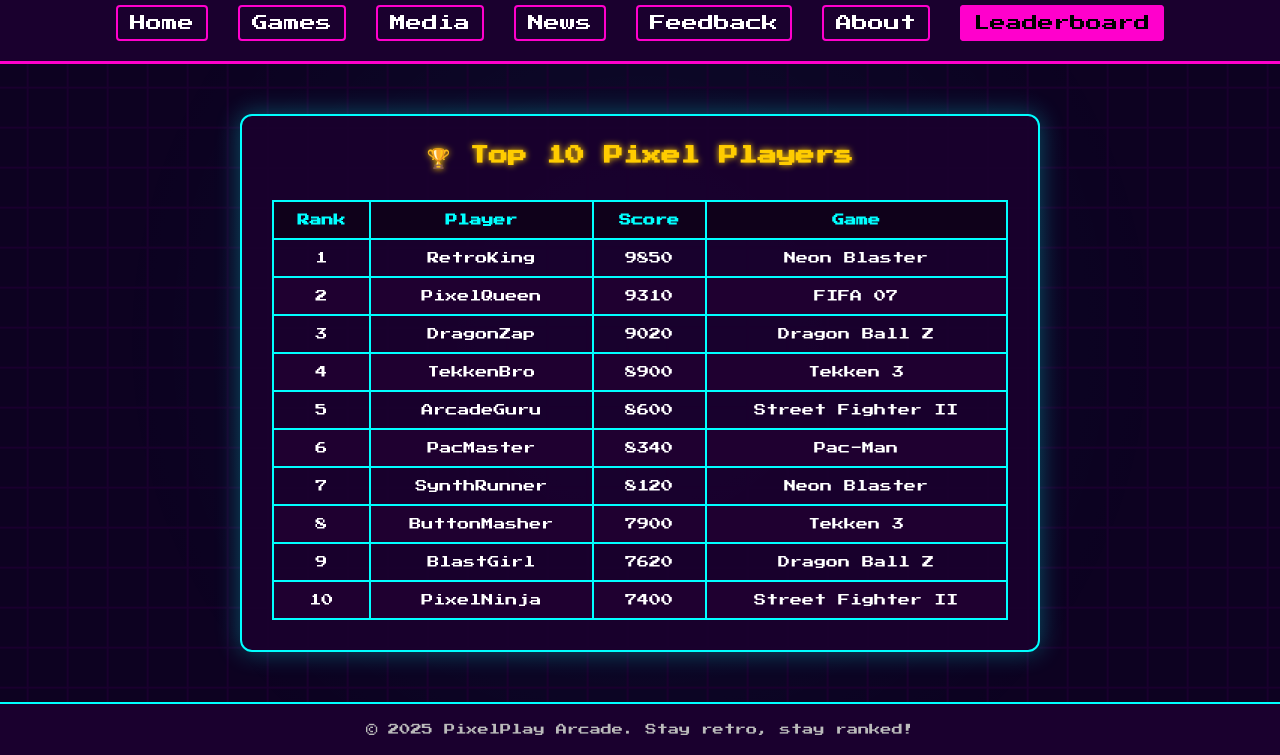
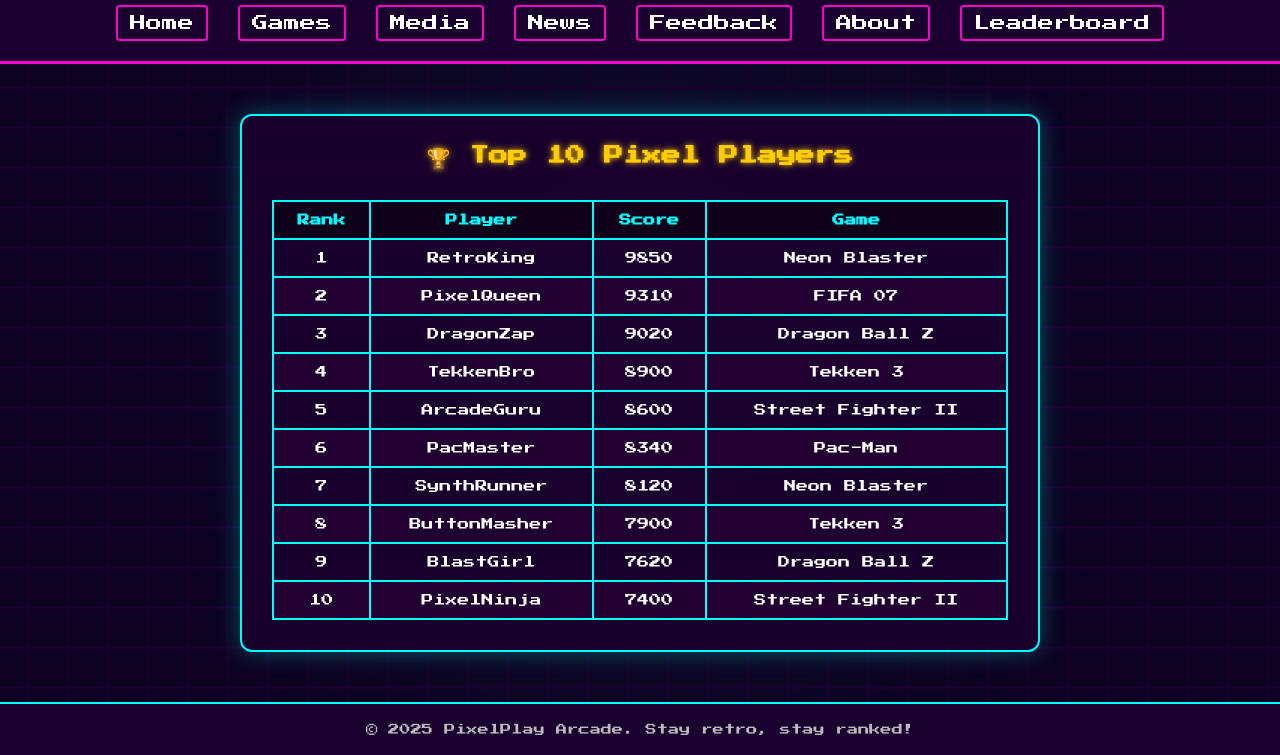
Before and after one commit to AshleyMontana/cse24-121-wmd, a plain HTML site: page leaderboard.html in a window 1280 px wide. Shown: the part 60-815 px from the top of the page. Drawn offline with Linux system fonts and the light colour scheme.

Commit message:
Update leaderboard.html

```diff
--- a/leaderboard.html
+++ b/leaderboard.html
@@ -146,9 +146,10 @@
     <li><a href="news.html">News</a></li>
     <li><a href="feedback.html">Feedback</a></li>
     <li><a href="about.html">About</a></li>
-        <li><a href="leaderboard.html" class="active">Leaderboard</a></li>
+    <li><a href="leaderboard.html">Leaderboard</a></li>
   </ul>
 </nav>
+
   </header>
 
   <section class="leaderboard">
```
Lines whose indentation alone changed are shown as unchanged.
